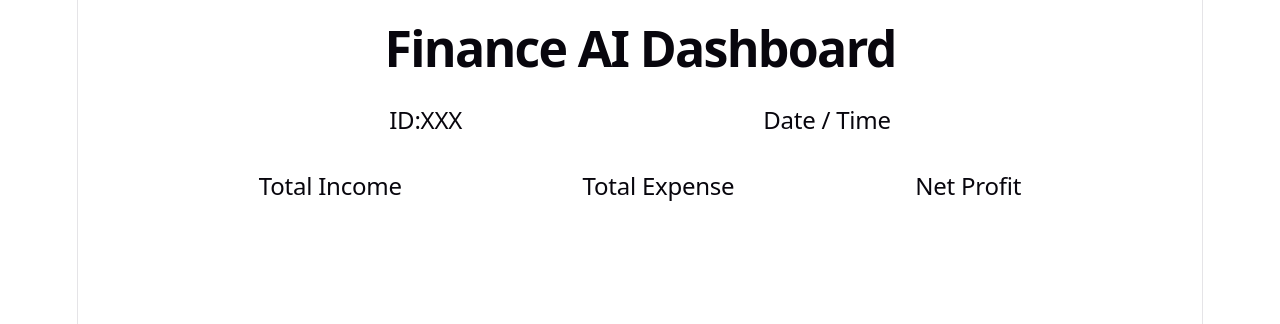
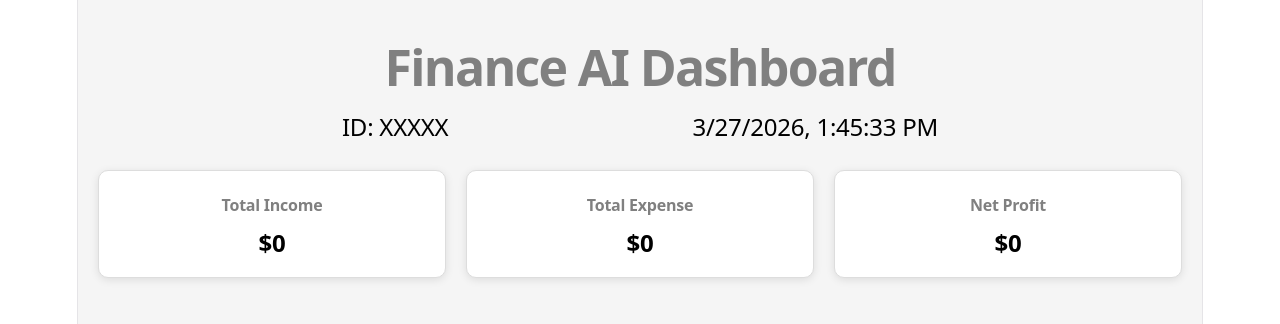
Before and after one commit to BrianKHL/finance-ai-dashboard, a React (Vite) app: page / in a window 1280 px wide. Shown: the top 324 px of the page. Built offline with nearby package versions, Linux system fonts and the light colour scheme.

Commit message:
Add CSS components and refactor JSX/CSS structure

```diff
--- a/src/App.css
+++ b/src/App.css
@@ -5,22 +5,84 @@
  * [Income & Expense diagram][Budget Overview]
  */
 
- header {
+/* Benefits of this structure:
+* clean and neat layout system
+* scalable card structure
+* ready for real data
+*/
+
+.container {
+  padding: 20px;
+  background-color: #f5f5f5; /* light dashboard background */
+  min-height: 100vh;
+}
+
+ .header h1{
   font-size: 50px;
   font-weight: bold;
   /* padding: 3%; */
   margin: 3%; /* will fix this later */
+  color: gray;
+ }
+
+ .header {
+  margin-bottom: 20px;
  }
 
  .user-info {
   display: flex;
-  justify-content: space-evenly;/* will change this later*/
-  padding: 10px;
+  justify-content: space-evenly;/* will fix this later*/
+  margin-bottom: 20px;
+ }
+
+  .user-info div {
+    color: #000;
  }
 
  .summary-blocks {
-  display: flex;
-  justify-content: space-evenly;
-  /* gap: 20px; */
-  margin-top: 20px;
+    display: flex;
+    justify-content: space-evenly;
+    gap: 20px; /*gap between the summary cards*/
+    /* margin-top: 10px;
+    color: black; */
  }
+
+.summary-blocks h3{
+    color: gray;
+}
+.summary-blocks p{
+    color: black;
+}
+
+ .card {
+    flex: 1;
+
+    /*styling for the summary cards*/
+    border: 1px solid #ddd;
+    border-radius: 10px; /* px is more consistent than % */
+    padding: 20px;
+    background-color: white;
+    box-shadow: 0 2px 8px rgba(0,0,0,0.1);
+
+    display: flex;
+    flex-direction: column;
+    align-items: center;
+    justify-content: flex-start;
+
+    transition: 0.2s ease;
+ }
+
+.card h3 {
+  margin: 0;
+  margin-bottom: 10px;
+  font-size: 16px;
+}
+
+.card p {
+  margin: 0;
+  font-size: 24px;
+  font-weight: bold;
+}
+ .card:hover {
+  transform: translateY(-5px); /*Life up to y-axis by 5px */
+}
--- a/src/App.jsx
+++ b/src/App.jsx
@@ -6,28 +6,69 @@
  */
 
 import './App.css';
+import { useState, useEffect } from 'react'; // For real-time clock
 
 function App() {
+
+  /* Real-time clock code */
+  const [currentTime, setCurrentTime] = useState(new Date());
+
+  useEffect(() => {
+    const timer = setInterval(() => {
+      setCurrentTime(new Date());
+    }, 1000);
+
+    return () => clearInterval(timer);
+  }, []);
+/* End of real-time clock code */
+
   return (
-    <div className = "container">
-      <header>
+    <div className="container">
+
+      {/* Header */}
+      <header className="header">
+        <h1>
           Finance AI Dashboard
+        </h1>
       </header>
 
-    <section className = "user-info">
-      <div>ID:XXX</div>
-      <div>Date / Time </div>
+      {/* User Info */}
+      <section className="user-info">
+        <div className="user-id">
+          ID: XXXXX
+          </div>
+        <div className="date-time">
+          {currentTime.toLocaleString()}
+          </div>
       </section>
 
-    <section className = "summary-blocks">
-      <article>
+      {/* Summary Cards */}
+      <section className="summary-blocks">
+        <article className="card">
+          <h3>
             Total Income
+          </h3>
+          <p>
+            $0 {/* Placeholder for income data */}
+          </p>
         </article>
-      <article>
+
+        <article className="card">
+          <h3>
             Total Expense
+          </h3>
+          <p>
+            $0 {/* Placeholder for expense data */}
+          </p>
         </article>
-      <article>
+
+        <article className="card">
+          <h3>
             Net Profit
+          </h3>
+          <p>
+            $0 {/* Placeholder for net profit data */}
+          </p>
         </article>
       </section>
 
```
Lines whose indentation alone changed are shown as unchanged.
